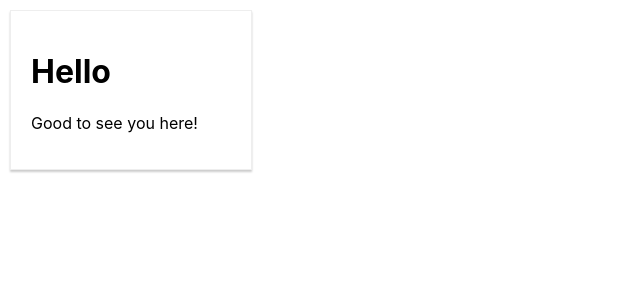
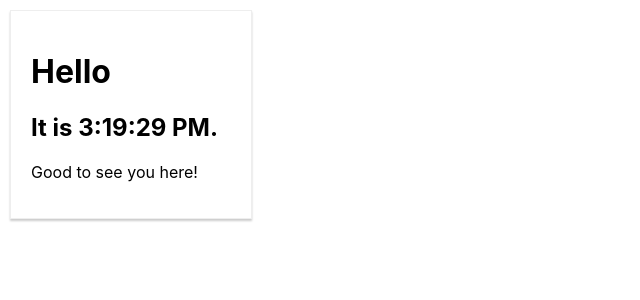
Before and after one commit to litoncsesust/my-app-one, a React (Create React App) app: page / in a window 1280 px wide. Shown: the top 300 px of the page, without its empty margins (0-640 px from the left). Built offline with nearby package versions, Linux system fonts and the light colour scheme.

Commit message:
showing current time by using react style

```diff
--- a/src/App.js
+++ b/src/App.js
@@ -1,10 +1,10 @@
-/* import logo from './logo.svg'; */
 import './App.css';
 
 function App() {
   return (
     <div className="person">
       <h1>Hello</h1>
+      <h2>It is {new Date().toLocaleTimeString()}.</h2>
       <p>Good to see you here!</p>
     </div>
 
```
Also changed, not shown: 1 other file (tests, documents, lock files or other folders).
